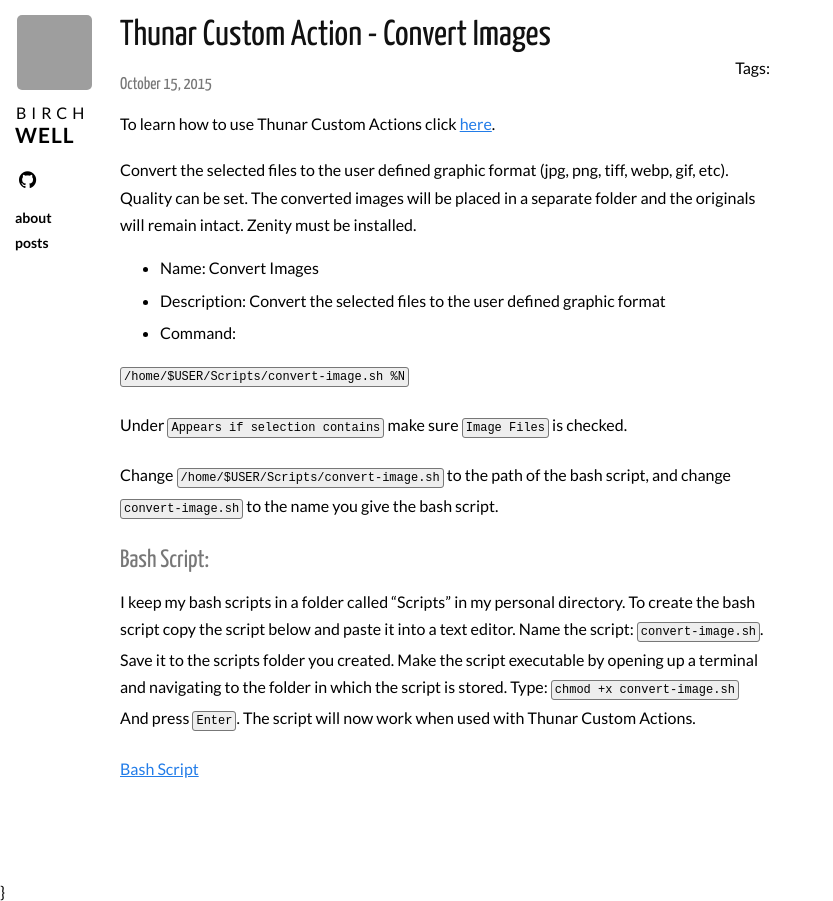
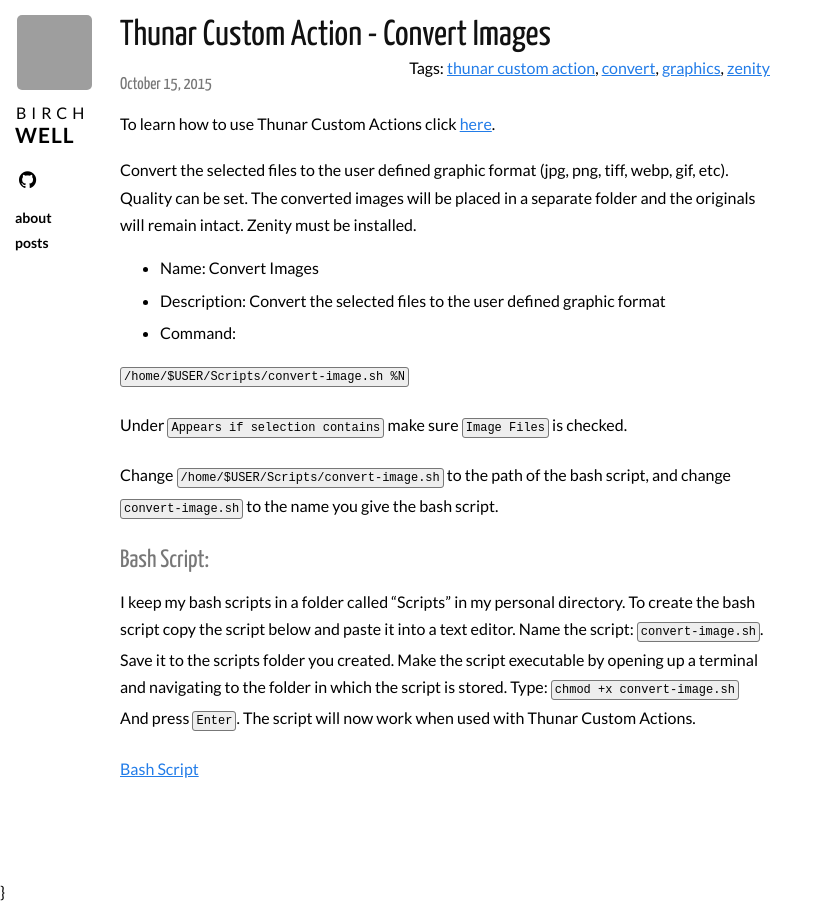
Before and after one commit to Birchwell/birchwell.github.io, a Jekyll site: the page built from _posts/2015-10-15-thunar-custom-action-convert-images.md, in a window 1280 px wide. Shown: the whole page, without its empty margins (0-833 px from the left). Built offline with Jekyll 4.4.1, drawn with Linux system fonts in a browser that asks for light colours; nearby versions of some CDN libraries; Markdown is read by kramdown in place of the engine named in the settings; comment, search, counter and statistics services are not loaded; grey boxes are pictures that could not be loaded.

Commit message:
Update 2015-10-15-thunar-custom-action-convert-images.md

```diff
--- a/_posts/2015-10-15-thunar-custom-action-convert-images.md
+++ b/_posts/2015-10-15-thunar-custom-action-convert-images.md
@@ -1,6 +1,11 @@
 ---
 layout: post
 title: Thunar Custom Action - Convert Images
+tags:
+- thunar custom action
+- convert
+- graphics
+- zenity
 category: posts
 ---
 To learn how to use Thunar Custom Actions click [here](https://birchwell.github.io/posts/thunar-custom-actions-tutorial-convert-video-to-avi/).
```
